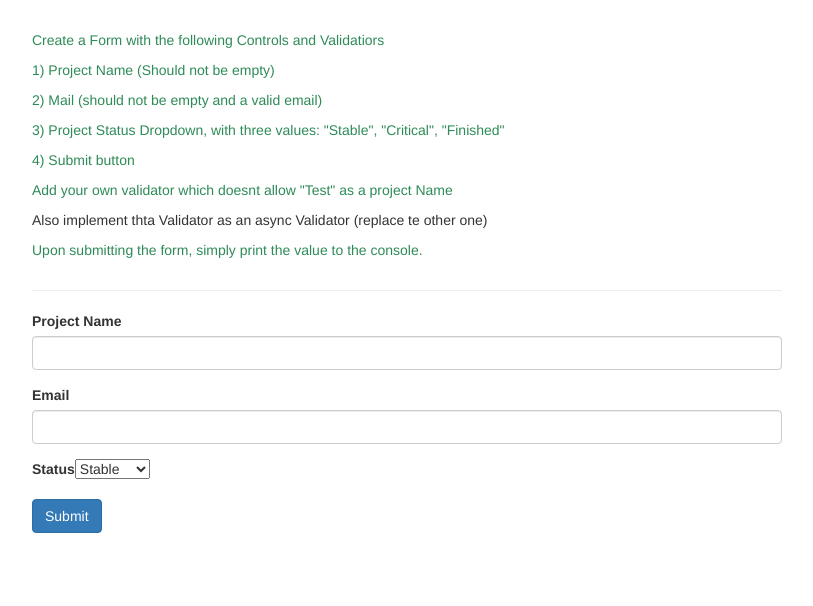
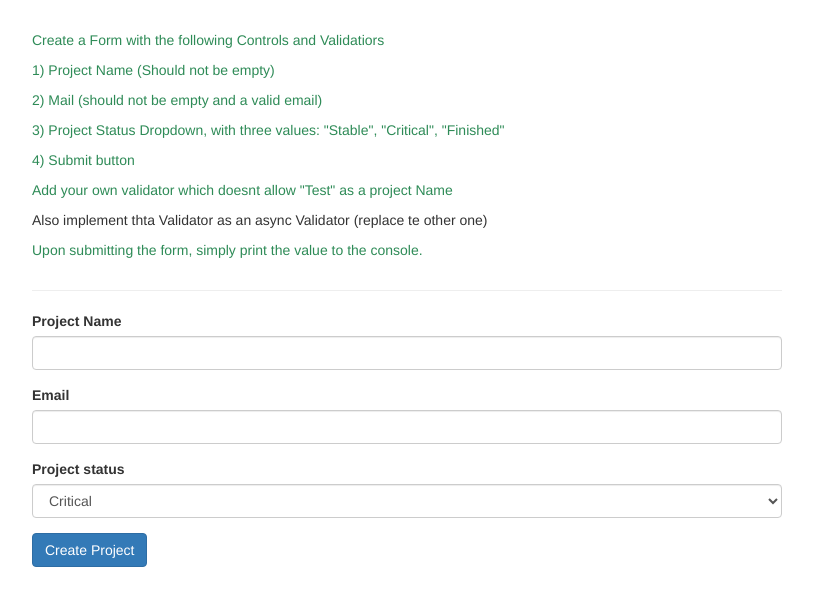
Before and after one commit to alexandrupp/angularShoppingList, an Angular app: page / in a window 1280 px wide. Shown: the top 606 px of the page, without its empty margins (233-1046 px from the left). Built offline with nearby package versions, Linux system fonts and the light colour scheme.

Commit message:
Max's Assignment Solution w/ Async ERR

```diff
--- a/src/app/app.component.html
+++ b/src/app/app.component.html
@@ -14,7 +14,29 @@
     <div class="row">
         <div class="col-xs-12 col-sm-10 col-md-8 col-sm-offset-1 col-md-offset-2">
             <hr>
-            <form [formGroup]="projectStatusForm" (ngSubmit)="onSubmit()">
+            <!-- Max's Solution -->
+            <form [formGroup]="projectForm" (ngSubmit)="onSaveProject()">
+                <div class="form-group">
+                    <label for="name">Project Name</label>
+                    <input type="text" id="name" class="form-control" formControlName="projectName">
+                </div>
+                <div class="form-group">
+                    <label for="email">Email</label>
+                    <input type="email" id="email" class="form-control" formControlName="email">
+                </div>
+                <div class="form-group">
+                    <label for="status">Project status</label>
+                    <select id="status" class="form-control" formControlName="projectStatus">
+                        <option value="stable">Stable</option>
+                        <option value="critical">Critical</option>
+                        <option value="finished">Finished</option>
+                    </select>
+                </div>
+                <button class="btn btn-primary" type="submit">Create Project</button>
+            </form>
+
+            <!-- Alex's Solution -->
+            <!-- <form [formGroup]="projectStatusForm" (ngSubmit)="onSubmit()">
                 <div class="form-group">
                     <label>Project Name</label>
                     <input type="text" class="form-control" formControlName="name">
@@ -40,11 +62,12 @@
                   </select>
                 </div>
                 <button class="btn btn-primary" type="submit">Submit</button>
-            </form>
+            </form> -->
         </div>
     </div>
 </div>
 
+<!-- Other code -->
 <!-- <div class="container">
     <div class="row">
         <div class="col-xs-12 col-sm-10 col-md-8 col-sm-offset-1 col-md-offset-2">
--- a/src/app/app.component.ts
+++ b/src/app/app.component.ts
@@ -1,6 +1,7 @@
 import { Component, OnInit } from '@angular/core';
 import { FormArray, FormControl, FormGroup, ValidationErrors, Validators } from '@angular/forms';
 import { Observable } from 'rxjs';
+import { CustomValidators } from './custom-validators';
 
 @Component({
   selector: 'app-root',
@@ -8,31 +9,47 @@
   styleUrls: ['./app.component.css']
 })
 export class AppComponent implements OnInit {
+// Max's Solution
+  projectForm: FormGroup;
 
-  statuses = ["Stable", "Critical", "Finished"];
-  projectStatusForm: FormGroup;
-  forbiddenProjectNames = ["Test", "abc"];
-
-  ngOnInit() {
-    this.projectStatusForm = new FormGroup({
-      "name": new FormControl(null, [Validators.required, this.forbiddenProjectName.bind(this)]),
+  ngOnInit(){
+    this.projectForm = new FormGroup({
+      "projectName": new FormControl(null, [Validators.required, CustomValidators.invalidProjectName]/*, CustomValidators.asyncInvalidProjectName*/),
       "email": new FormControl(null, [Validators.required, Validators.email]),
-      "status": new FormControl(null),
+      "projectStatus": new FormControl("critical"),
     })
   }
 
-  onSubmit() {
-    console.log(this.projectStatusForm);
+  onSaveProject(){
+    console.log(this.projectForm.value);
   }
 
+// Alex's Solution
+  // statuses = ["Stable", "Critical", "Finished"];
+  // projectStatusForm: FormGroup;
+  // forbiddenProjectNames = ["Test", "abc"];
 
-  forbiddenProjectName(control: FormControl): { [s: string]: boolean } | null {
-    if (this.forbiddenProjectNames.indexOf(control.value) !== -1) {
-      return { "projectNameIsForbidden": true }
-    }
-    return null;
-  }
+  // ngOnInit() {
+  //   this.projectStatusForm = new FormGroup({
+  //     "name": new FormControl(null, [Validators.required, this.forbiddenProjectName.bind(this)]),
+  //     "email": new FormControl(null, [Validators.required, Validators.email]),
+  //     "status": new FormControl(null),
+  //   })
+  // }
 
+  // onSubmit() {
+  //   console.log(this.projectStatusForm);
+  // }
+
+
+  // forbiddenProjectName(control: FormControl): { [s: string]: boolean } | null {
+  //   if (this.forbiddenProjectNames.indexOf(control.value) !== -1) {
+  //     return { "projectNameIsForbidden": true }
+  //   }
+  //   return null;
+  // }
+
+// Other code
   // genders = ['male', 'female'];
   // signupForm: FormGroup;
   // forbiddenUsernames = ["Chris", "Ana"];
--- /dev/null
+++ b/src/app/custom-validators.ts
@@ -0,0 +1,25 @@
+import { FormControl } from "@angular/forms";
+import { Observable } from "rxjs";
+
+export class CustomValidators {
+    static invalidProjectName(control: FormControl): { [s: string]: boolean } | null {
+        if (control.value === "Test") {
+            return { "invalidProjectName": true };
+        }
+        return null;
+    }
+
+    static asyncInvalidProjectName(control: FormControl): Promise<any> | Observable<any> {
+        const promise = new Promise((resolve, reject)=>{
+            setTimeout(()=>{
+                if(control.value === "TestProject"){
+                    resolve({"invalidProjectName": true})
+                }
+                else{
+                    resolve(null);
+                }
+            },2000);
+        });
+        return promise;
+    }
+}
```
